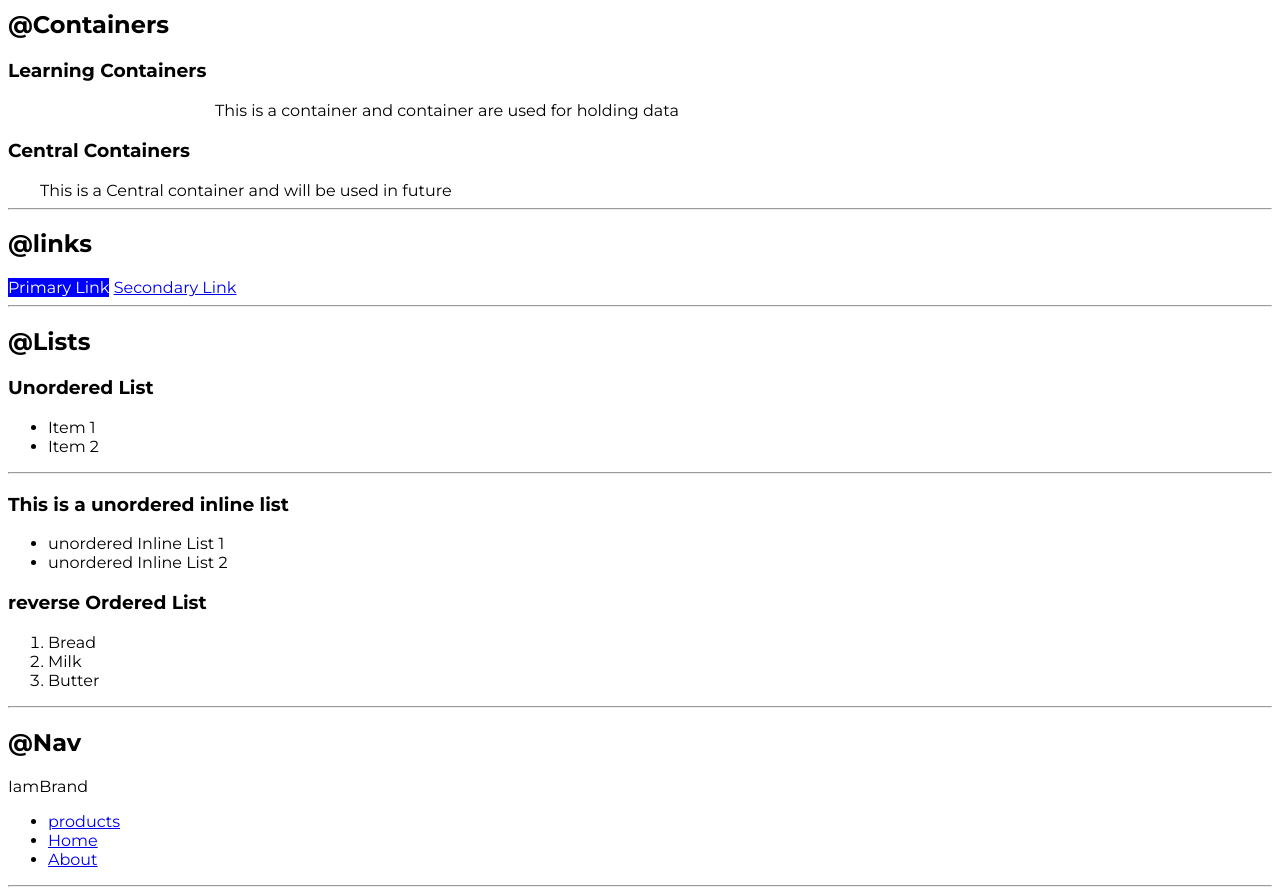
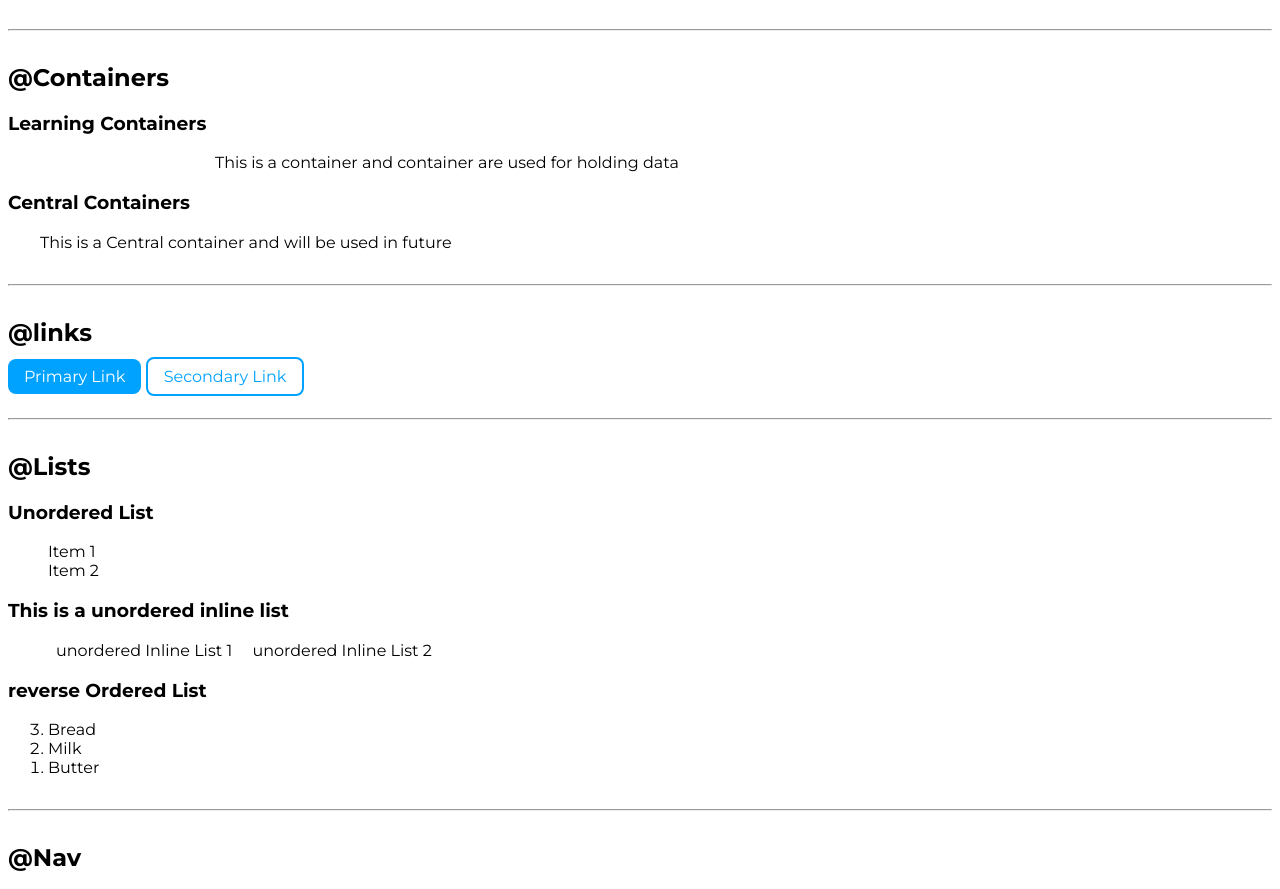
Before and after one commit to NikunjMalani3/FirstWorkingWebiste, a plain HTML site: page Website Parameter Learning.html in a window 1280 px wide. Shown: the part 345-1234 px from the top of the page. Drawn offline with Linux system fonts and the light colour scheme.

Commit message:
Style: Update

```diff
--- a/Website Parameter Learning.html
+++ b/Website Parameter Learning.html
@@ -15,44 +15,57 @@
     <p><strong>I am trying to learn a new skillset to improve my chance of having a great future.</strong></p>
 
     <p>Hoping I will be able to learn it properly this time.</p>
+
     <hr>
+
     <h2>@Typography</h2>
+
     <h1>Hello!!!! with biggest heading</h1>
     <h2>Hey!!! with second biggest heading</h2>
     <hr>
+
     <h2>@Containers</h2>
+
     <h3>Learning Containers </h3>
     <div class="container container-center">This is a container and container are used for holding data</div>
     <h3>Central Containers </h3>
     <div class="container-use">This is a Central container and will be used in future</div>
-    <hr>
-    <h2>@links</h2>
-    <a class="link primary-link" href="/">Primary Link</a>
-    <a href="/">Secondary Link</a>
 
     <hr>
+
+    <h2>@links</h2>
+
+    <a class="primary-link" href="/">Primary Link</a>
+    <a class="secondary-link" href="/">Secondary Link</a>
+
+    <hr>
+
     <h2>@Lists</h2>
+
     <h3>Unordered List</h3>
-    <ul>
+    <ul class="non-bulletlist">
         <li>Item 1</li>
         <li>Item 2</li>
     </ul>
-    <hr>
+
     <h3>This is a unordered inline list</h3>
-    <ul>
-        <li>unordered Inline List 1</li>
-        <li>unordered Inline List 2</li>
+    <ul class="non-bullet-list">
+        <li class="inlinelist">unordered Inline List 1</li>
+        <li class="inlinelist">unordered Inline List 2</li>
 
     </ul>
 
     <h3>reverse Ordered List</h3>
-    <ol>
+    <ol reversed>
         <li>Bread</li>
         <li>Milk</li>
         <li>Butter</li>
     </ol>
+
     <hr>
+
     <h2>@Nav</h2>
+
     <nav>
         <div>IamBrand</div>
         <ul>
@@ -68,15 +81,20 @@
         </ul>
 
     </nav>
+
     <hr>
+
     <h2>@Header</h2>
+
     <h1>MAX SUPER MAX</h1>
     <header>
         <img src="Image/HeroIMage.png" />
         <h1>Heading Inside Hero</h1>
         <small>Hoping finger Crossed Max winning this World Championship</small>
     </header>
+
     <hr>
+
     <h2>@Section</h2>
 
     <section>
@@ -89,8 +107,11 @@
         <h3>center Section</h3>
         <p>This will go end to end with some margain at both side will have center section </p>
     </section>
+
     <hr>
-<h2>@Footer</h2>
+
+    <h2>@Footer</h2>
+
     <footer>
         <div>Some small Heading Inside </div>
         <ul>
@@ -102,4 +123,5 @@
     <hr>
 
 </body>
+
 </html>
--- a/styles.css
+++ b/styles.css
@@ -1,11 +1,15 @@
 @import url('https://fonts.googleapis.com/css2?family=Montserrat:wght@400;700&display=swap');
 
 :root {
-    --primary-color: blue;
+    --primary-color: rgb(0, 162, 255);
 }
 
 body {
     font-family: 'Montserrat', sans-serif;
+}
+
+hr {
+    margin: 2rem 0rem;
 }
 
 .container-center {
@@ -20,11 +24,34 @@ body {
 
 /** link**/
 .primary-link {
-    background-color:
-        var(--primary-color)
+    background-color: var(--primary-color);
+    color: white;
 }
 
 .primary-link {
     text-decoration: none;
-    color: white
+    padding: 0.5rem 1rem;
+    border-radius: 0.5rem;
 }
+
+.secondary-link {
+    color: var(--primary-color);
+    border-radius: 0.5rem;
+    border: 2px solid var(--primary-color);
+    text-decoration: none;
+    padding: 0.5rem 1rem;
+}
+
+
+.non-bulletlist {
+    list-style: none;
+}
+
+.non-bullet-list{
+    list-style: none;
+}
+
+.inlinelist{
+    display:inline;
+    padding: 0rem 0.5rem;
+}
```
